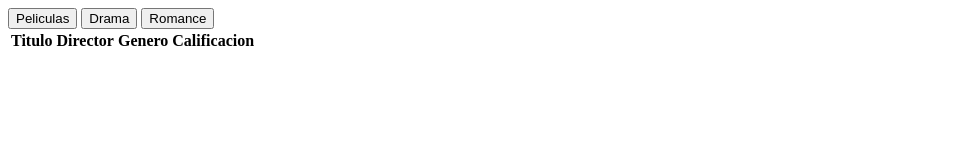
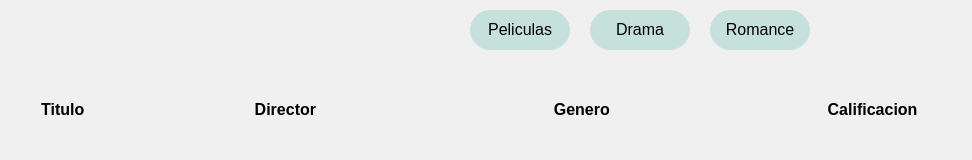
Before and after one commit to DionisOctavio/js-24-25-sv, a plain HTML site: page 002 Crunchyroll/index.html in a window 1280 px wide. Shown: the whole page, without its empty margins (0-972 px from the left). Drawn offline with Linux system fonts and the light colour scheme.

Commit message:
[15/25/2025] 15:25
[15/25/2025] 15:25

```diff
--- a/002 Crunchyroll/index.html
+++ b/002 Crunchyroll/index.html
@@ -9,9 +9,12 @@
     <script src='main.js'></script>
 </head>
 <body>
-    <input type="button" onclick="cargarPeliculas()" value="Peliculas">
-    <input type="button" onclick="cargarDrama()" value="Drama">
-    <input type="button" onclick="cargarRomance()" value="Romance">
+    <div class="container">
+        <input type="button" onclick="cargarPeliculas()" value="Peliculas">
+        <input type="button" onclick="cargarDrama()" value="Drama">
+        <input type="button" onclick="cargarRomance()" value="Romance">
+
+    </div>
     <div id="peliculas">
         <table>
             <tr>
@@ -22,5 +25,6 @@
             </tr>
         </table>
     </div>
+
 </body>
 </html>
--- a/002 Crunchyroll/main.css
+++ b/002 Crunchyroll/main.css
@@ -0,0 +1,39 @@
+body {
+    background-color: #f0f0f0;
+    font-family: Arial, sans-serif;
+    margin: 0;
+    padding: 0;
+}
+
+.container {
+    display: flex;
+    justify-content: center;
+    align-items: center;
+}
+
+input {
+    display: flex;
+    background-color: #c6e1dc;
+    padding: 10px;
+    margin: 10px;
+    border: 1px solid #c6e1dc;
+    border-radius: 20px;
+    font-size: 16px;
+    width: 100px;
+    transition: 200ms;
+}
+
+input:focus {
+    border-color: #333;
+}
+
+#peliculas {
+    padding: 30px;
+}
+
+table {
+    border-collapse: collapse;
+    width: 100%;
+    margin: 10px;
+    text-align: left;
+}
```
